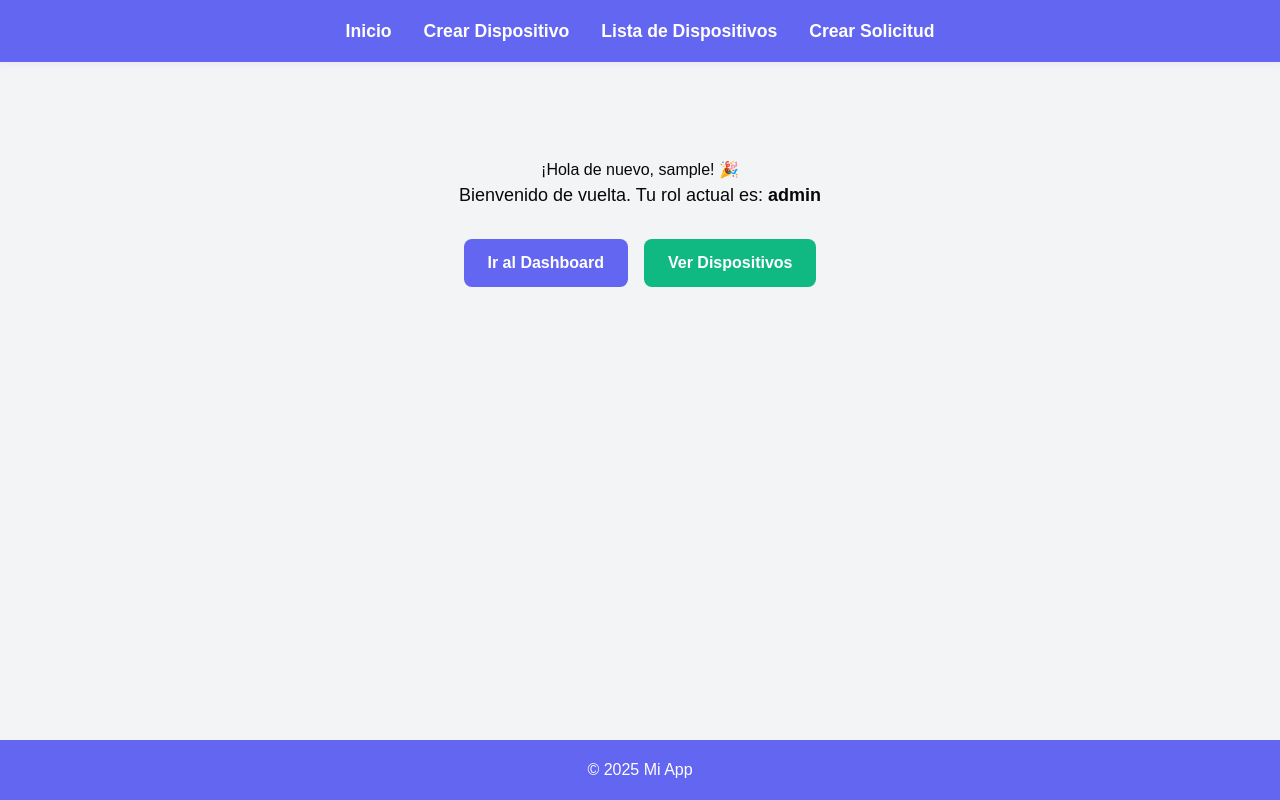
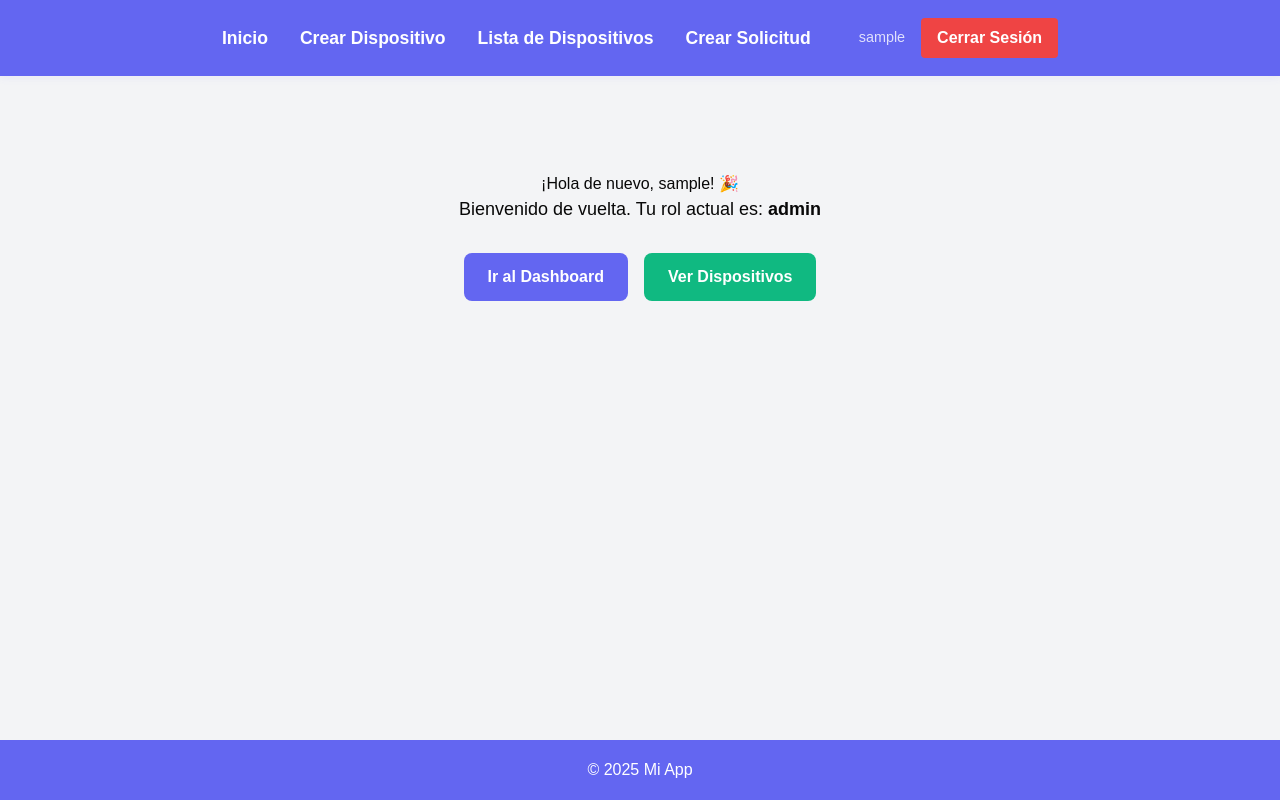
Before and after one commit to ICESI-CI3/frontend-renta_equipos_jsl_saa, a Next.js app: page / in a window 1280 px wide. Built offline with nearby package versions, Linux system fonts and the light colour scheme; no server answers; sample sign-in values are in the browser's storage.

Commit message:
JSL/feat: added logout button on nav bar but not working

```diff
--- a/src/components/ui/MainNav.tsx
+++ b/src/components/ui/MainNav.tsx
@@ -1,5 +1,7 @@
+"use client";
 import React from 'react';
 import Link from 'next/link';
+import { useAuth } from '@/hooks';
 
 interface MainNavProps {}
 
@@ -10,8 +12,17 @@
   { href: '/createRequest', label: 'Crear Solicitud' },
 ];
 
-const MainNav: React.FC<MainNavProps> = () => (
-  <nav style={{ display: 'flex', justifyContent: 'center', gap: 32 }}>
+const MainNav: React.FC<MainNavProps> = () => {
+  const { logout, user } = useAuth();
+
+  const handleLogout = () => {
+    if (confirm('¿Estás seguro de que quieres cerrar sesión?')) {
+      logout();
+    }
+  };
+
+  return (
+    <nav style={{ display: 'flex', justifyContent: 'center', alignItems: 'center', gap: 32 }}>
       {navLinks.map(link => (
         <Link
           key={link.href}
@@ -21,7 +32,33 @@
           {link.label}
         </Link>
       ))}
+      {user && (
+        <div style={{ display: 'flex', alignItems: 'center', gap: 16, marginLeft: 16 }}>
+          <span style={{ color: '#fff', fontSize: '0.9rem', opacity: 0.8 }}>
+            {user.email}
+          </span>
+          <button
+            onClick={handleLogout}
+            style={{
+              background: '#ef4444',
+              color: '#fff',
+              border: 'none',
+              padding: '8px 16px',
+              borderRadius: '4px',
+              fontWeight: 600,
+              fontSize: '1rem',
+              cursor: 'pointer',
+              transition: 'background-color 0.2s'
+            }}
+            onMouseOver={(e) => e.currentTarget.style.background = '#dc2626'}
+            onMouseOut={(e) => e.currentTarget.style.background = '#ef4444'}
+          >
+            Cerrar Sesión
+          </button>
+        </div>
+      )}
     </nav>
   );
+};
 
 export default MainNav;
--- a/src/services/authService.ts
+++ b/src/services/authService.ts
@@ -1,7 +1,4 @@
-// src/services/authService.ts
-import { LoginData } from '@/types/user';
 import axios from 'axios';
-import { jwtDecode } from "jwt-decode";
 import { getToken } from '@/utils';
 
 const api = axios.create({
@@ -30,19 +27,8 @@
   return response.data;
 }
 
-// Legacy function - remove if not used elsewhere
-const handleLogin = async (credentials : LoginData) => {
-  const data = await login(credentials);
-  if (data && data.token) {
-    localStorage.setItem('token', data.access_token);
-    // Note: email and role are now obtained from JWT token, not stored separately
-  }
-}
-
-// Legacy logout function - now only clears token (email/role come from JWT)
 export const logout = () => {
   localStorage.removeItem('token');
-  // Remove these legacy values if they exist
   localStorage.removeItem('email');
   localStorage.removeItem('role');
 };
```
Also changed, not shown: src/utils/jwt.ts (+0 -8 lines), src/components/ui/AuthGuard.tsx (deleted), src/components/ui/ClientNav.tsx (deleted), src/components/ui/ConditionalNav.tsx (deleted). Lines whose indentation alone changed are shown as unchanged.
